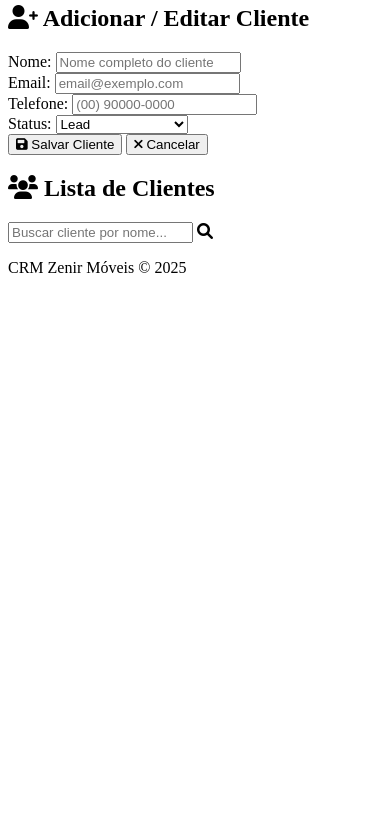
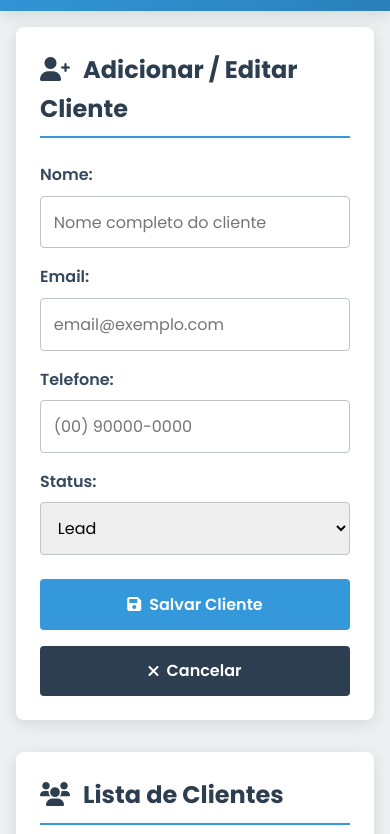
Before and after one commit to Washingtonbarbalho/crmzenirmoveis, a plain HTML site: page index.html in a window 390 px wide. Shown: the part 75-909 px from the top of the page. Before the commit the page ends 844 px from the top, so only its background shows below. Drawn offline with Linux system fonts and the light colour scheme.

Commit message:
Update style.css

```diff
--- a/style.css
+++ b/style.css
@@ -1,84 +1,260 @@
-/* Tailwind Base and Components */
-@tailwind base;
-@tailwind components;
-@tailwind utilities;
+@import url('https://fonts.googleapis.com/css2?family=Poppins:wght@300;400;600;700&display=swap');
 
-/* Custom Styles */
-::-webkit-scrollbar {
-    width: 8px;
-    height: 8px;
-}
-::-webkit-scrollbar-track {
-    background: #f1f1f1;
-}
-::-webkit-scrollbar-thumb {
-    background: #ccc;
-    border-radius: 4px;
-}
-::-webkit-scrollbar-thumb:hover {
-    background: #aaa;
+:root {
+    --primary-color: #3498db;
+    --secondary-color: #2c3e50;
+    --background-color: #ecf0f1;
+    --surface-color: #ffffff;
+    --text-color: #34495e;
+    --success-color: #2ecc71;
+    --danger-color: #e74c3c;
+    --shadow: 0 4px 15px rgba(0, 0, 0, 0.1);
+    --border-radius: 8px;
 }
 
-.fade-in {
-    animation: fadeIn 0.5s ease-in-out;
-}
-@keyframes fadeIn {
-    from { opacity: 0; transform: translateY(-10px); }
-    to { opacity: 1; transform: translateY(0); }
+* {
+    margin: 0;
+    padding: 0;
+    box-sizing: border-box;
 }
 
-.modal-content {
-    animation: zoomIn 0.3s ease-in-out;
-}
-@keyframes zoomIn {
-    from { transform: scale(0.9); opacity: 0; }
-    to { transform: scale(1); opacity: 1; }
+body {
+    font-family: 'Poppins', sans-serif;
+    background-color: var(--background-color);
+    color: var(--text-color);
+    line-height: 1.6;
 }
 
-.sidebar {
-    transform: translateX(-100%);
-    transition: transform 0.3s ease-in-out;
-}
-.sidebar.open {
-    transform: translateX(0);
+#app {
+    display: flex;
+    flex-direction: column;
+    min-height: 100vh;
 }
 
-body.modal-open {
-    overflow: hidden;
+header {
+    background: linear-gradient(135deg, var(--primary-color), #2980b9);
+    color: white;
+    padding: 1.5rem 2rem;
+    text-align: center;
+    box-shadow: var(--shadow);
 }
 
-#app-content, #auth-container, #loading-spinner {
-    display: none;
+header h1 {
+    font-weight: 700;
+    font-size: 2rem;
 }
 
-.spinner {
-    border: 4px solid rgba(0, 0, 0, 0.1);
-    width: 36px;
-    height: 36px;
-    border-radius: 50%;
-    border-left-color: #002078;
-    animation: spin 1s ease infinite;
-}
-@keyframes spin {
-    0% { transform: rotate(0deg); }
-    100% { transform: rotate(360deg); }
+header i {
+    margin-right: 10px;
 }
 
-/* Tailwind Configuration Script (kept here for reference, but applied via CDN) */
-/* <script>
-    tailwind.config = {
-        theme: {
-            extend: {
-                colors: {
-                    'zenir-blue': '#002078',
-                    'zenir-blue-dark': '#001a61',
-                    'zenir-red': '#E60000',
-                },
-                fontFamily: {
-                    sans: ['Poppins', 'sans-serif'],
-                }
-            }
-        }
+main {
+    flex-grow: 1;
+    padding: 2rem;
+    display: grid;
+    grid-template-columns: 1fr 2fr;
+    gap: 2rem;
+    max-width: 1400px;
+    width: 100%;
+    margin: 0 auto;
+}
+
+.form-container, .list-container {
+    background-color: var(--surface-color);
+    padding: 2rem;
+    border-radius: var(--border-radius);
+    box-shadow: var(--shadow);
+}
+
+h2 {
+    color: var(--secondary-color);
+    margin-bottom: 1.5rem;
+    padding-bottom: 0.5rem;
+    border-bottom: 2px solid var(--primary-color);
+    font-size: 1.5rem;
+}
+
+h2 i {
+    margin-right: 8px;
+}
+
+.input-group {
+    margin-bottom: 1rem;
+}
+
+.input-group label {
+    display: block;
+    margin-bottom: 0.5rem;
+    font-weight: 600;
+}
+
+input[type="text"],
+input[type="email"],
+input[type="tel"],
+select {
+    width: 100%;
+    padding: 0.8rem;
+    border: 1px solid #bdc3c7;
+    border-radius: 4px;
+    font-family: 'Poppins', sans-serif;
+    font-size: 1rem;
+    transition: all 0.3s ease;
+}
+
+input:focus, select:focus {
+    outline: none;
+    border-color: var(--primary-color);
+    box-shadow: 0 0 5px rgba(52, 152, 219, 0.5);
+}
+
+.button-group {
+    margin-top: 1.5rem;
+    display: flex;
+    gap: 1rem;
+}
+
+button {
+    padding: 0.8rem 1.5rem;
+    border: none;
+    border-radius: 4px;
+    color: white;
+    cursor: pointer;
+    font-family: 'Poppins', sans-serif;
+    font-size: 1rem;
+    font-weight: 600;
+    transition: all 0.3s ease;
+    display: flex;
+    align-items: center;
+    justify-content: center;
+}
+
+button i {
+    margin-right: 8px;
+}
+
+.btn-save {
+    background-color: var(--primary-color);
+    flex-grow: 1;
+}
+
+.btn-save:hover {
+    background-color: #2980b9;
+}
+
+.btn-clear {
+    background-color: var(--secondary-color);
+}
+
+.btn-clear:hover {
+    background-color: #34495e;
+}
+
+.search-box {
+    position: relative;
+    margin-bottom: 1.5rem;
+}
+
+#search {
+    width: 100%;
+    padding-left: 2.5rem;
+}
+
+.search-icon {
+    position: absolute;
+    left: 1rem;
+    top: 50%;
+    transform: translateY(-50%);
+    color: #7f8c8d;
+}
+
+.client-card {
+    background-color: #f8f9fa;
+    border-left: 5px solid var(--primary-color);
+    padding: 1rem;
+    margin-bottom: 1rem;
+    border-radius: 4px;
+    box-shadow: 0 2px 5px rgba(0,0,0,0.05);
+    display: flex;
+    justify-content: space-between;
+    align-items: flex-start;
+    transition: transform 0.2s ease-in-out;
+}
+
+.client-card:hover {
+    transform: translateY(-3px);
+}
+
+.client-info h3 {
+    margin: 0 0 0.5rem 0;
+    color: var(--secondary-color);
+}
+
+.client-info p {
+    margin: 0.2rem 0;
+    font-size: 0.9rem;
+    color: #7f8c8d;
+    display: flex;
+    align-items: center;
+}
+
+.client-info i {
+    margin-right: 8px;
+    width: 15px;
+    text-align: center;
+}
+
+.client-status {
+    padding: 0.3rem 0.8rem;
+    border-radius: 15px;
+    color: white;
+    font-size: 0.8rem;
+    font-weight: 600;
+    margin-bottom: 1rem;
+    text-align: center;
+}
+
+.client-actions button {
+    background: none;
+    border: none;
+    cursor: pointer;
+    font-size: 1.1rem;
+    margin-left: 10px;
+    padding: 5px;
+    transition: color 0.2s ease;
+}
+
+.btn-edit { color: #f39c12; }
+.btn-edit:hover { color: #d68910; }
+
+.btn-delete { color: var(--danger-color); }
+.btn-delete:hover { color: #c0392b; }
+
+footer {
+    background-color: var(--secondary-color);
+    color: white;
+    text-align: center;
+    padding: 1rem;
+    margin-top: 2rem;
+}
+
+/* Responsividade */
+@media (max-width: 992px) {
+    main {
+        grid-template-columns: 1fr;
     }
-</script>
-*/
+}
+
+@media (max-width: 480px) {
+    header h1 {
+        font-size: 1.5rem;
+    }
+    main {
+        padding: 1rem;
+    }
+    .form-container, .list-container {
+        padding: 1.5rem;
+    }
+    .button-group {
+        flex-direction: column;
+    }
+}
```
